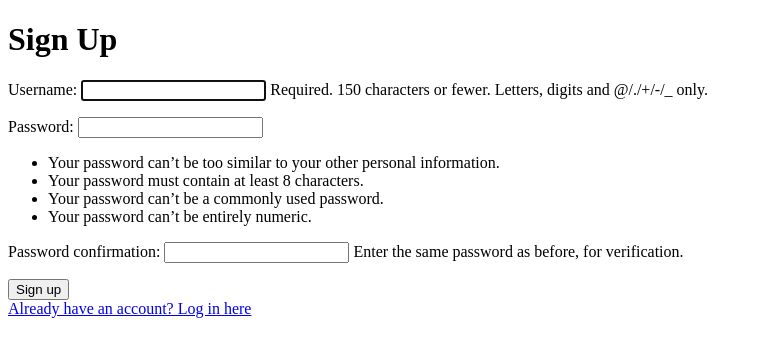
After one commit to Samuel-06M/my_blog, a Django app: page /signup/ in a window 1280 px wide. The commit adds this page. Shown: the top 357 px of the page, without its empty margins (0-762 px from the left). Run offline with Django 5.2, Linux system fonts and the light colour scheme.

Commit message:
added authentication for users

```diff
--- a/my_blog/forms.py
+++ b/my_blog/forms.py
@@ -1,5 +1,10 @@
 from django import forms
 from .models import BlogPost, Post
+from django.contrib.auth.forms import AuthenticationForm
+
+class LoginForm(AuthenticationForm):
+    username = forms.CharField(max_length=100, widget=forms.TextInput(attrs={'class': 'form-control'}))
+    password = forms.CharField(widget=forms.PasswordInput(attrs={'class': 'form-control'}))
 
 class BlogPostForm(forms.ModelForm):
     class Meta:
--- /dev/null
+++ b/my_blog/templates/signup.html
@@ -0,0 +1,19 @@
+<!DOCTYPE html>
+<html lang="en">
+
+<head>
+    <meta charset="UTF-8">
+    <meta name="viewport" content="width=device-width, initial-scale=1.0">
+    <title>Sign Up</title>
+</head>
+<body>
+    <h1>Sign Up</h1>
+    <form method="post">
+            {% csrf_token %}
+            {{ form.as_p }}
+            <button type="submit">Sign up</button>
+        </form>
+
+        <a href="{% url 'user_login' %}">Already have an account? Log in here</a>
+</body>
+</html>
--- a/my_blog/urls.py
+++ b/my_blog/urls.py
@@ -17,7 +17,8 @@ Including another URLconf
 from django.contrib import admin
 from django.urls import path
 from my_blog.views import home, add_post, edit_post, delete_post
-from . import views
+from .import views
+from .views import home, user_login, user_logout, user_signup
 
 urlpatterns = [
     path('admin/', admin.site.urls),
@@ -26,4 +27,7 @@ urlpatterns = [
     path('post/add/', add_post, name='add_post'),
     path('post/<int:post_id>/edit/', edit_post, name='edit_post'),
     path('post/<int:post_id>/delete/', delete_post, name='delete_post'),
+    path('login/', user_login, name='user_login'),
+    path('logout/', user_logout, name='user_logout'),
+    path('signup/', user_signup, name='user_signup'),
 ]
--- a/my_blog/views.py
+++ b/my_blog/views.py
@@ -1,9 +1,48 @@
 from django.shortcuts import render, get_object_or_404, redirect
 from .models import BlogPost, Post
-from .forms import BlogPostForm, PostForm
+from django.shortcuts import redirect
+from .forms import BlogPostForm, PostForm, LoginForm
+from django.contrib.auth import authenticate, login, logout
 from django.contrib.auth.decorators import login_required
+from django.contrib.auth.forms import AuthenticationForm, UserCreationForm
 from django.contrib import messages
 
+def user_login(request):
+    if request.method == 'POST':
+        form = AuthenticationForm(data=request.POST)
+        if form.is_valid():
+            username = form.cleaned_data['username']
+            password = form.cleaned_data['password']
+            user = authenticate(username=username, password=password)
+            if user is not None:
+                login(request, user)
+                return redirect('home')
+            else:
+                form.add_error(None, 'Invalid username or password')
+        else:
+                messages.error(request, 'Please correct the error below.')
+
+
+    else:
+            form = AuthenticationForm()
+
+    return render(request, 'login.html', {'form': form})
+
+def user_logout(request):
+    logout(request)
+    return redirect('home')
+
+def user_signup(request):
+    if request.method == 'POST':
+        form = UserCreationForm(request.POST)
+        if form.is_valid():
+            form.save()
+            messages.success(request, 'Account created successfully!')
+            return redirect('user_login')
+    else:
+        form = UserCreationForm()
+
+    return render(request, 'signup.html', {'form': form})
 
 
 def home(request):
@@ -32,6 +71,11 @@ def add_post(request):
 
 def edit_post(request, post_id):
     blog_post = get_object_or_404(BlogPost, id=post_id)
+
+    if blog_post.author != request.user:
+        messages.error(request, "You do not have permission to edit this post.")
+        return redirect('home')
+
     if request.method == 'POST':
         form = BlogPostForm(request.POST, instance=blog_post)
         if form.is_valid():
```
Also changed, not shown: my_blog/settings.py (+5 -2 lines), my_blog/templates/home.html (+7 -0 lines), my_blog/templates/login.html (added, +24 -0 lines), db.sqlite3.
